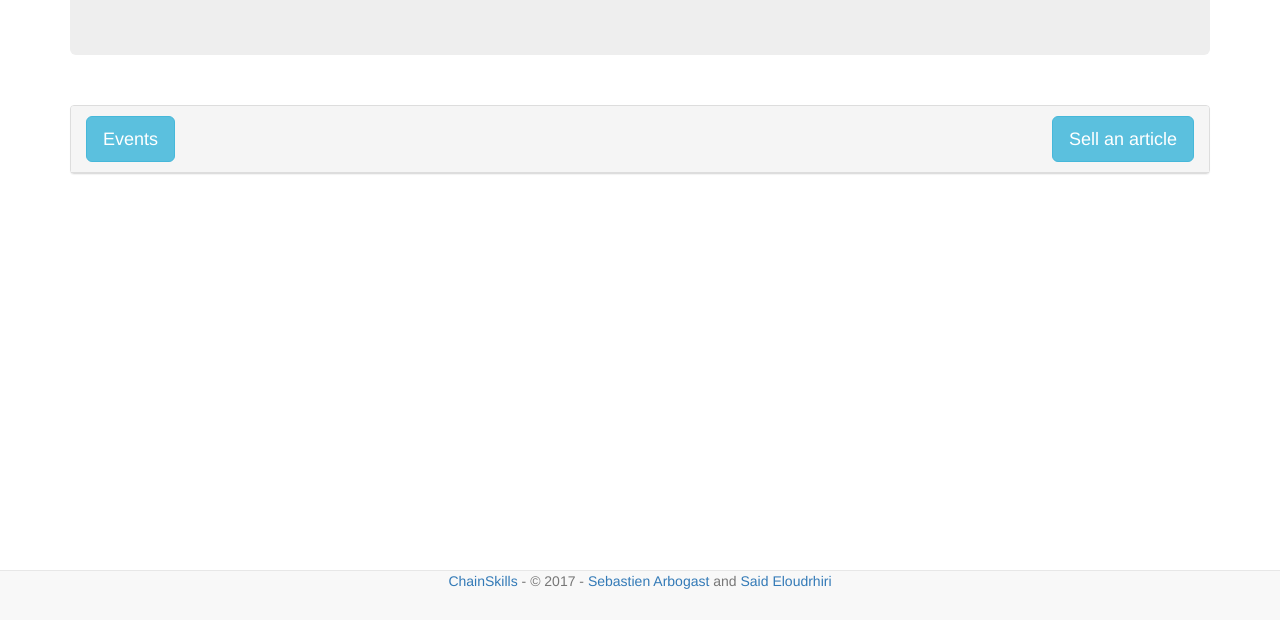
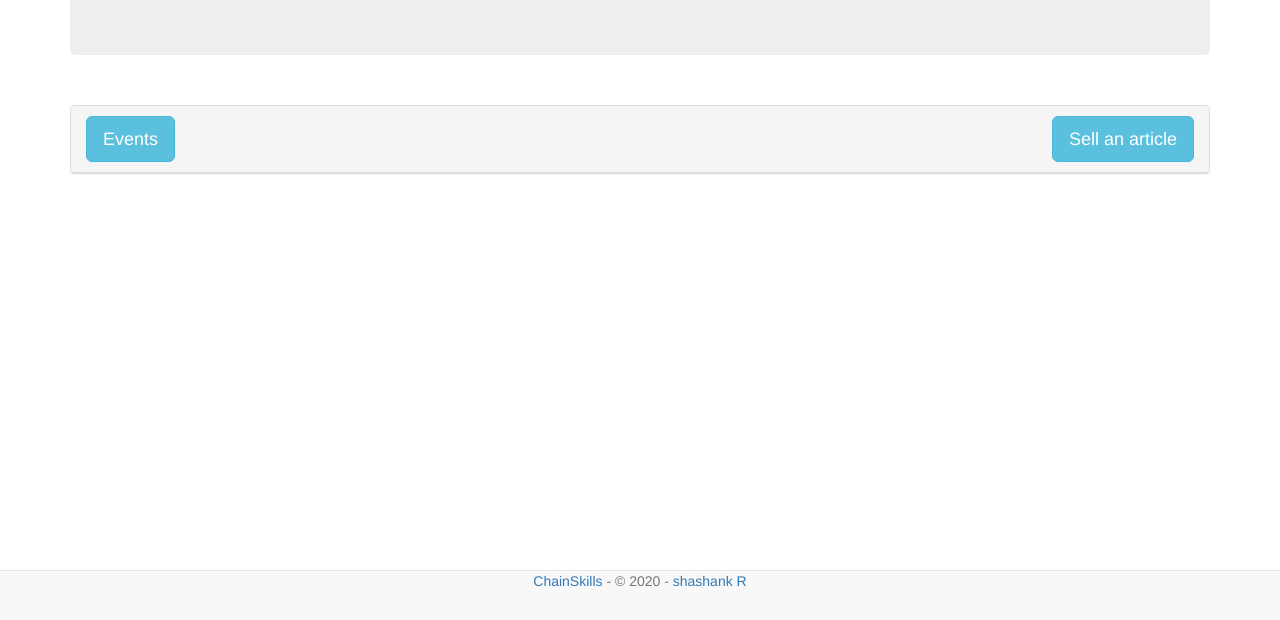
Before and after one commit to shashank475/chainlist-Ropsten, a website: page docs/index.html in a window 1280 px wide. Shown: the part 180-800 px from the top of the page. Drawn offline with nearby package versions, Linux system fonts and the light colour scheme.

Commit message:
Adding frontend files to Github pages

```diff
--- a/docs/index.html
+++ b/docs/index.html
@@ -115,7 +115,7 @@
   <div id="footer" class="container">
     <nav class="navbar navbar-default navbar-fixed-bottom">
       <div class="navbar-inner navbar-content-center text-center">
-        <p class="text-muted" credit><a href="http://chainskills.com">ChainSkills</a> - &copy; 2017 - <a href="https://twitter.com/sarbogast">Sebastien Arbogast</a> and <a href="https://twitter.com/eloudsa">Said Eloudrhiri</a></p>
+        <p class="text-muted" credit><a href="http://chainskills.com">ChainSkills</a> - &copy; 2020 - <a href="https://twitter.com/">shashank R</a></p>
       </div>
     </nav>
   </div>
```
Also changed, not shown: src/index.html (+1 -1 lines).
